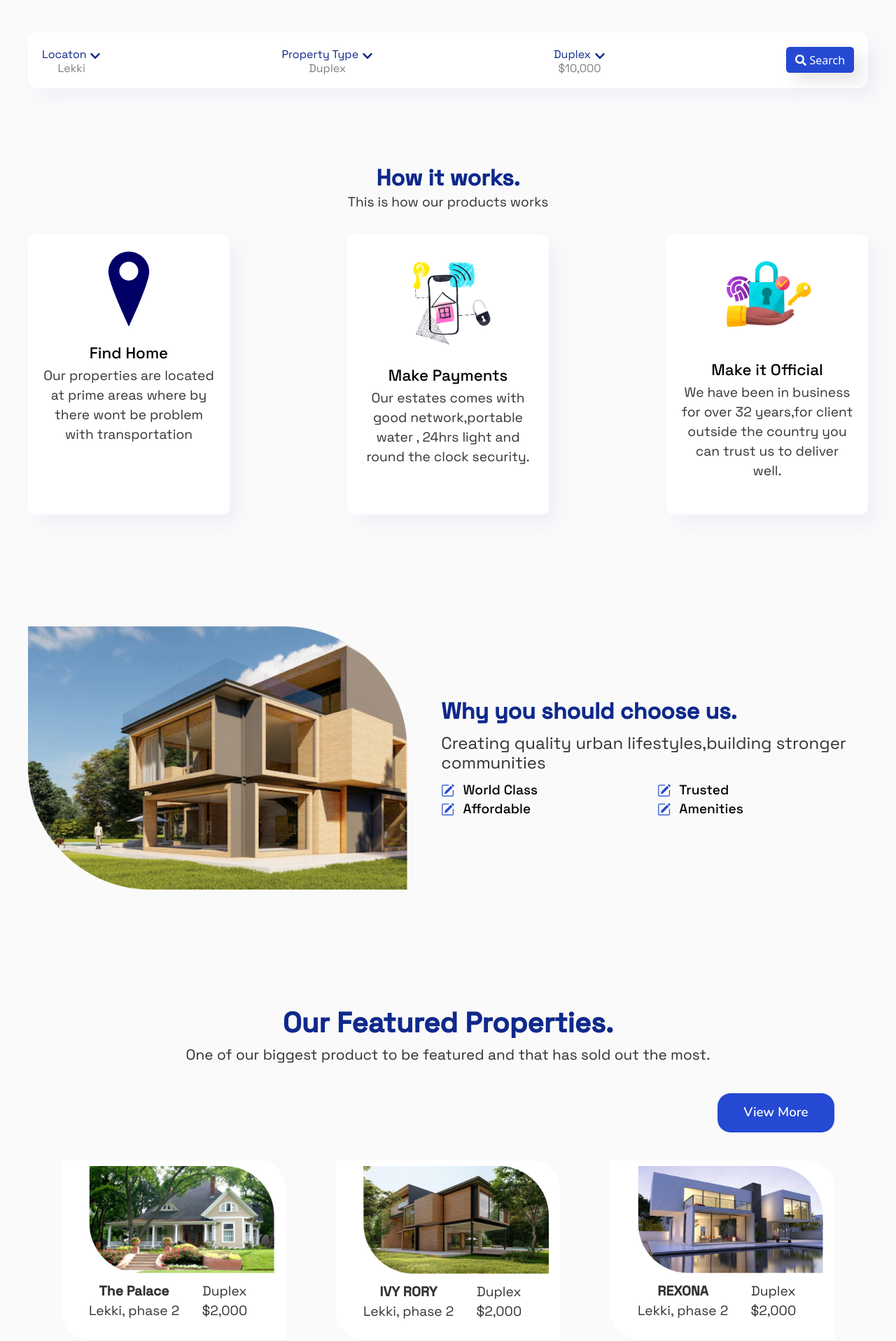
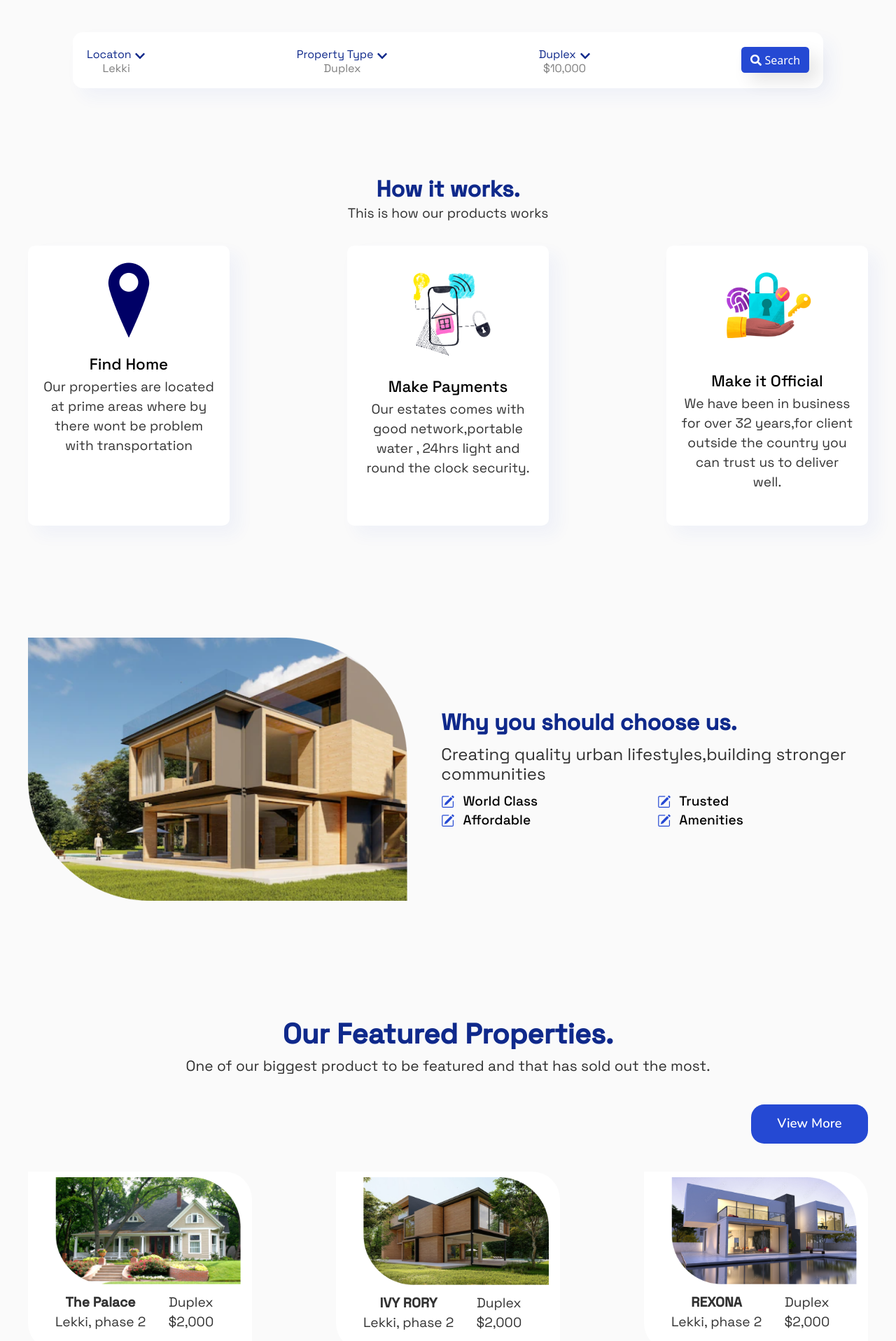
Before and after one commit to Qreamville/Dees-Estate, a React (Create React App) app: page / in a window 1280 px wide. Shown: the part 524-2440 px from the top of the page at 70% size. Built offline with nearby package versions, Linux system fonts and the light colour scheme.

Commit message:
Fix container issue

```diff
--- a/src/components/brand/Brand.jsx
+++ b/src/components/brand/Brand.jsx
@@ -5,7 +5,7 @@ import { FaChevronDown, FaSearch } from "react-icons/fa";
 const Brand = () => {
   return (
     <section className="brand container mx-auto pt-5">
-      <div className="brand__main flex flex-row justify-between items-center p-5">
+      <div className="brand__main flex flex-row justify-between items-center p-5 mx-0 md:mx-16">
         <div className="brand__main-box">
           <div className="brand__main-text">
             <h4>Locaton</h4>
--- a/src/components/feature/Feature.jsx
+++ b/src/components/feature/Feature.jsx
@@ -6,7 +6,7 @@ import rexona from "../../assets/images/Rexona.png";
 
 const Feature = () => {
   return (
-    <section className="feature container mx-auto p-12 md:mt-28 flex flex-col justify-center">
+    <section className="feature container mx-auto pt-12 md:mt-28 flex flex-col justify-center">
       <div className="feature__heading text-center">
         <h3>Our Featured Properties.</h3>
         <p>
--- a/src/components/products/Products.jsx
+++ b/src/components/products/Products.jsx
@@ -8,7 +8,7 @@ import { BsPencilSquare } from "react-icons/bs";
 
 const Products = () => {
   return (
-    <section className="products container mx-auto flex flex-col justify-center items-center pt-12 md:pt-28">
+    <section className="products container mx-auto flex flex-col justify-center items-center pt-12 md:mt-20">
       <div className="products__title text-center">
         <h3>How it works.</h3>
         <p>This is how our products works</p>
--- a/src/components/testimonials/Testimonials.jsx
+++ b/src/components/testimonials/Testimonials.jsx
@@ -11,7 +11,7 @@ const Testimonials = () => {
       <div className="testimonials__btn flex items-center my-10 justify-center md:justify-end">
         <button>View More</button>
       </div>
-      <div className="testimonials__cards  flex flex-col md:flex-row w-full justify-between gap-8 items-center">
+      <div className="testimonials__cards  flex flex-col md:flex-row w-full justify-between gap-8 items-center mb-20">
         <div className="testimonials__card flex flex-col items-start p-4 gap-4 bg-white">
           <h4>Alex Godwin</h4>
           <h5>South Africa</h5>
```
